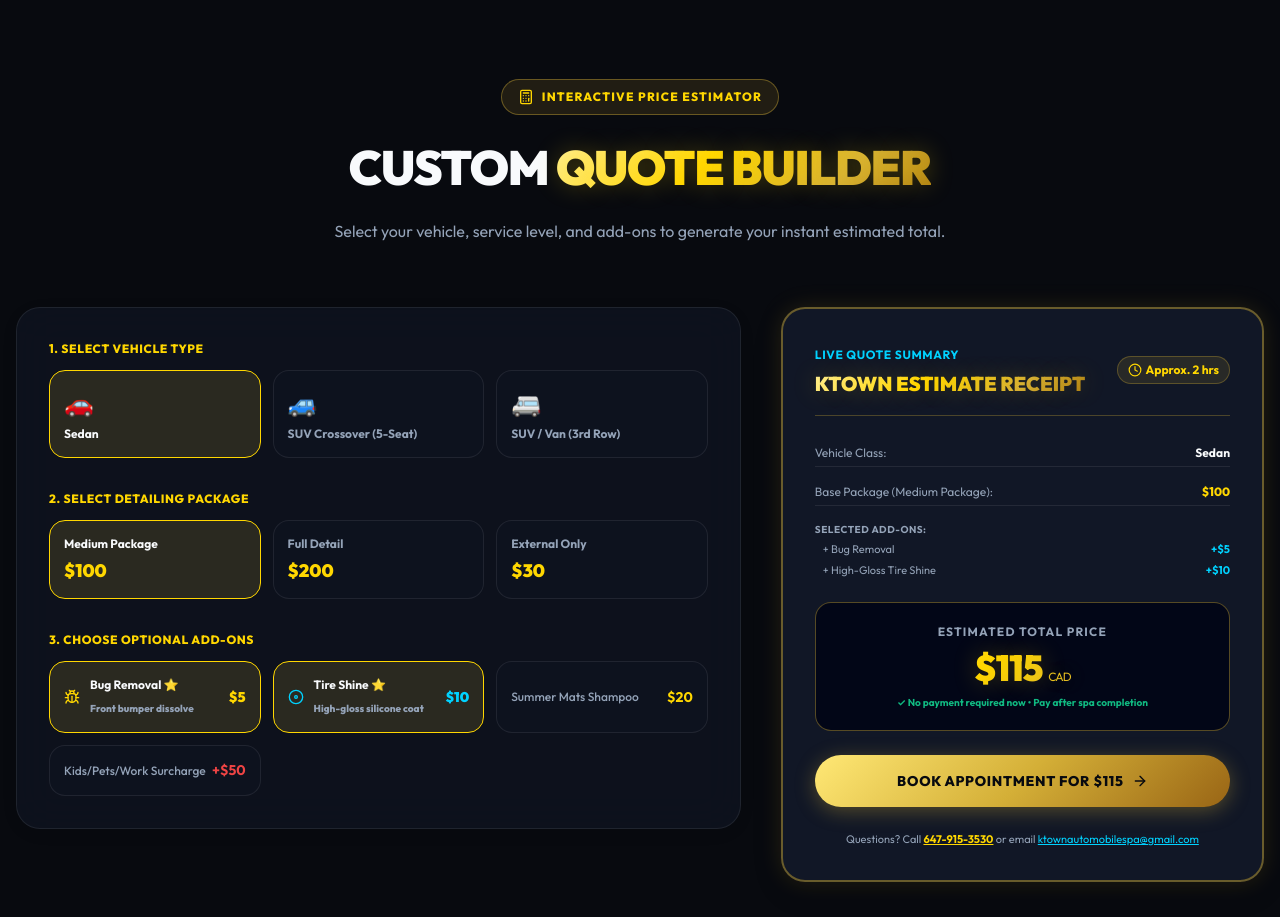
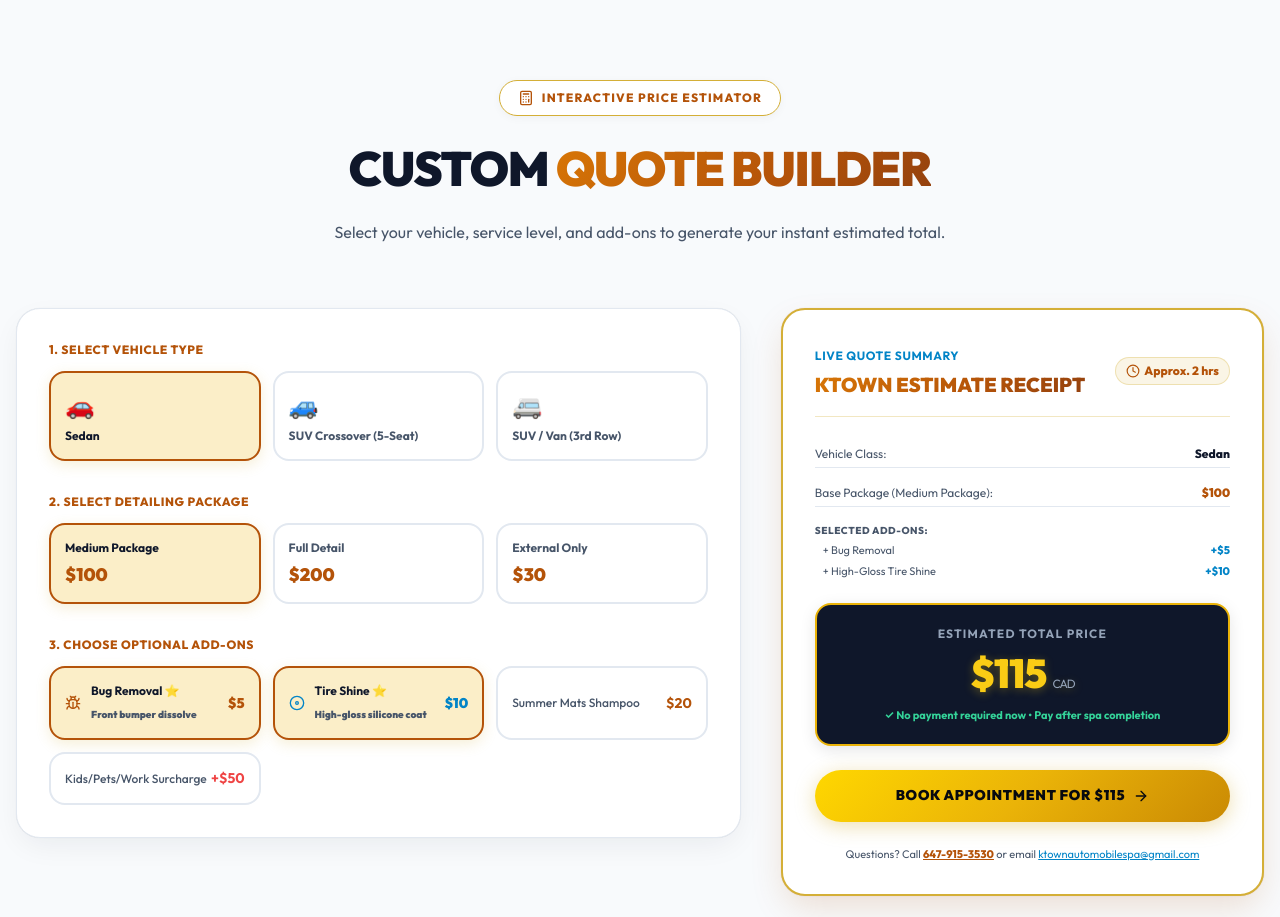
Before and after one commit to hakilabz/Ktownautospa, a React (Vite) app: page / in a window 1280 px wide. Shown: the part 1880-2797 px from the top of the page. Built offline with nearby package versions, Linux system fonts and the light colour scheme.

Commit message:
Refine Light Mode header styling, gold buttons, section badges & receipt total contrast

```diff
--- a/src/App.jsx
+++ b/src/App.jsx
@@ -10,9 +10,7 @@
 export default function App() {
   const [isBookingOpen, setIsBookingOpen] = useState(false);
   const [quoteData, setQuoteData] = useState(null);
-  const [theme, setTheme] = useState(() => {
-    return localStorage.getItem('ktown_theme') || 'dark';
-  });
+  const [theme, setTheme] = useState('light');
 
   useEffect(() => {
     document.documentElement.setAttribute('data-theme', theme);
--- a/src/components/Gallery.jsx
+++ b/src/components/Gallery.jsx
@@ -31,9 +31,9 @@
 
         {/* Section Header */}
         <div style={{ textAlign: 'center', maxWidth: '48rem', margin: '0 auto 4rem auto' }}>
-          <div style={{ display: 'inline-flex', alignItems: 'center', gap: '0.5rem', background: 'rgba(212,175,55,0.12)', border: '1px solid rgba(212,175,55,0.4)', padding: '0.5rem 1rem', borderRadius: '9999px', marginBottom: '1rem' }}>
+          <div className="section-badge-pill">
             <Sparkles style={{ width: '1rem', height: '1rem', color: 'var(--gold-primary)' }} />
-            <span style={{ fontSize: '0.75rem', fontWeight: 800, textTransform: 'uppercase', letterSpacing: '0.1em', color: 'var(--gold-primary)' }}>
+            <span className="section-badge-text">
               Proven Results &amp; Craftsmanship
             </span>
           </div>
--- a/src/components/PriceCalculator.jsx
+++ b/src/components/PriceCalculator.jsx
@@ -45,21 +45,23 @@
 
   const chipStyle = (active, danger = false) => ({
     cursor: 'pointer', padding: '0.875rem', borderRadius: '1rem', textAlign: 'left',
-    transition: 'all 0.2s',
-    background: active ? (danger ? 'rgba(239,68,68,0.15)' : 'rgba(212,175,55,0.15)') : 'var(--card-bg)',
-    border: `1.5px solid ${active ? (danger ? '#ef4444' : 'var(--gold-primary)') : 'var(--card-border)'}`,
-    color: active ? 'var(--text-main)' : 'var(--text-muted)', fontWeight: active ? 800 : 500,
+    transition: 'all 0.2s ease',
+    background: active ? (danger ? 'rgba(239,68,68,0.18)' : 'rgba(234,179,8,0.22)') : 'var(--card-bg)',
+    border: `2px solid ${active ? (danger ? '#ef4444' : 'var(--gold-primary)') : 'var(--card-border)'}`,
+    color: active ? 'var(--text-main)' : 'var(--text-muted)',
+    fontWeight: active ? 900 : 500,
+    boxShadow: active ? '0 4px 14px rgba(212,175,55,0.2)' : 'none',
   });
 
   return (
-    <section id="calculator" style={{ padding: '6rem 0', background: 'var(--bg-page)', position: 'relative' }}>
+    <section id="calculator" style={{ padding: '6rem 0', background: 'var(--bg-page)', position: 'relative', borderTop: '1px solid var(--card-border)' }}>
       <div style={{ maxWidth: '80rem', margin: '0 auto', padding: '0 1rem' }}>
 
         {/* Header */}
         <div style={{ textAlign: 'center', maxWidth: '48rem', margin: '0 auto 4rem auto' }}>
-          <div style={{ display: 'inline-flex', alignItems: 'center', gap: '0.5rem', background: 'rgba(212,175,55,0.12)', border: '1px solid rgba(212,175,55,0.4)', padding: '0.5rem 1rem', borderRadius: '9999px', marginBottom: '1rem' }}>
+          <div className="section-badge-pill">
             <Calculator style={{ width: '1rem', height: '1rem', color: 'var(--gold-primary)' }} />
-            <span style={{ fontSize: '0.75rem', fontWeight: 800, textTransform: 'uppercase', letterSpacing: '0.1em', color: 'var(--gold-primary)' }}>
+            <span className="section-badge-text">
               Interactive Price Estimator
             </span>
           </div>
@@ -158,7 +160,7 @@
                 <span style={{ fontSize: '0.75rem', fontWeight: 700, textTransform: 'uppercase', letterSpacing: '0.05em', color: 'var(--cyan-glow)' }}>Live Quote Summary</span>
                 <h3 className="gold-gradient-text" style={{ fontSize: '1.25rem', fontWeight: 900, marginTop: '0.25rem' }}>KTOWN ESTIMATE RECEIPT</h3>
               </div>
-              <div style={{ display: 'flex', alignItems: 'center', gap: '0.25rem', fontSize: '0.75rem', color: 'var(--gold-primary)', fontWeight: 700, background: 'rgba(212,175,55,0.12)', padding: '0.25rem 0.625rem', borderRadius: '9999px', border: '1px solid rgba(212,175,55,0.3)' }}>
+              <div style={{ display: 'flex', alignItems: 'center', gap: '0.25rem', fontSize: '0.75rem', color: 'var(--gold-primary)', fontWeight: 800, background: 'rgba(212,175,55,0.12)', padding: '0.25rem 0.625rem', borderRadius: '9999px', border: '1px solid rgba(212,175,55,0.3)' }}>
                 <Clock style={{ width: '0.875rem', height: '0.875rem' }} />
                 <span>{calculation.duration}</span>
               </div>
@@ -167,31 +169,32 @@
             <div style={{ display: 'flex', flexDirection: 'column', gap: '0.75rem', fontSize: '0.75rem' }}>
               <div style={{ display: 'flex', justifyContent: 'space-between', color: 'var(--text-muted)', padding: '0.25rem 0', borderBottom: '1px solid var(--card-border)' }}>
                 <span>Vehicle Class:</span>
-                <strong style={{ color: 'var(--text-main)' }}>{calculation.vehicleLabel}</strong>
+                <strong style={{ color: 'var(--text-main)', fontWeight: 800 }}>{calculation.vehicleLabel}</strong>
               </div>
               <div style={{ display: 'flex', justifyContent: 'space-between', color: 'var(--text-muted)', padding: '0.25rem 0', borderBottom: '1px solid var(--card-border)' }}>
                 <span>Base Package ({calculation.pkgName}):</span>
-                <strong style={{ color: 'var(--gold-primary)', fontWeight: 800 }}>${calculation.base}</strong>
+                <strong style={{ color: 'var(--gold-primary)', fontWeight: 900 }}>${calculation.base}</strong>
               </div>
               {calculation.itemizedAddons.length > 0 && (
                 <div style={{ display: 'flex', flexDirection: 'column', gap: '0.25rem', paddingTop: '0.25rem' }}>
-                  <span style={{ color: 'var(--text-muted)', fontSize: '0.625rem', textTransform: 'uppercase', fontWeight: 700, letterSpacing: '0.05em' }}>Selected Add-ons:</span>
+                  <span style={{ color: 'var(--text-muted)', fontSize: '0.625rem', textTransform: 'uppercase', fontWeight: 800, letterSpacing: '0.05em' }}>Selected Add-ons:</span>
                   {calculation.itemizedAddons.map((item, i) => (
                     <div key={i} style={{ display: 'flex', justifyContent: 'space-between', color: 'var(--text-muted)', paddingLeft: '0.5rem', fontSize: '0.6875rem' }}>
                       <span>+ {item.name}</span>
-                      <span style={{ color: 'var(--cyan-glow)', fontWeight: 700 }}>+${item.price}</span>
+                      <span style={{ color: 'var(--cyan-glow)', fontWeight: 800 }}>+${item.price}</span>
                     </div>
                   ))}
                 </div>
               )}
             </div>
 
-            <div style={{ background: 'var(--input-bg)', padding: '1.25rem', borderRadius: '1rem', border: '1.5px solid rgba(212,175,55,0.4)', textAlign: 'center' }}>
-              <span style={{ fontSize: '0.75rem', color: 'var(--text-muted)', fontWeight: 700, textTransform: 'uppercase', letterSpacing: '0.1em', display: 'block' }}>Estimated Total Price</span>
-              <div className="gold-gradient-text" style={{ fontSize: '2.25rem', fontWeight: 900, letterSpacing: '-0.025em' }}>
-                ${calculation.total} <span style={{ fontSize: '0.75rem', color: 'var(--text-muted)', fontWeight: 400 }}>CAD</span>
+            {/* High-Contrast Receipt Box */}
+            <div style={{ background: 'var(--receipt-bg)', padding: '1.25rem', borderRadius: '1rem', border: '2px solid var(--receipt-border)', textAlign: 'center', boxShadow: '0 4px 16px rgba(0,0,0,0.1)' }}>
+              <span style={{ fontSize: '0.75rem', color: '#94a3b8', fontWeight: 700, textTransform: 'uppercase', letterSpacing: '0.1em', display: 'block' }}>Estimated Total Price</span>
+              <div style={{ fontSize: '2.5rem', fontWeight: 900, letterSpacing: '-0.025em', color: '#facc15', textShadow: '0 2px 10px rgba(250,204,21,0.3)' }}>
+                ${calculation.total} <span style={{ fontSize: '0.75rem', color: '#94a3b8', fontWeight: 400 }}>CAD</span>
               </div>
-              <span style={{ fontSize: '0.625rem', color: '#10b981', fontWeight: 700, display: 'block' }}>
+              <span style={{ fontSize: '0.6875rem', color: '#34d399', fontWeight: 700, display: 'block', marginTop: '0.25rem' }}>
                 ✓ No payment required now • Pay after spa completion
               </span>
             </div>
@@ -202,7 +205,7 @@
             </button>
 
             <p style={{ fontSize: '0.6875rem', textAlign: 'center', color: 'var(--text-muted)' }}>
-              Questions? Call <a href="tel:6479153530" style={{ color: 'var(--gold-primary)', textDecoration: 'underline', fontWeight: 700 }}>647-915-3530</a> or email <a href="mailto:ktownautomobilespa@gmail.com" style={{ color: 'var(--cyan-glow)', textDecoration: 'underline' }}>ktownautomobilespa@gmail.com</a>
+              Questions? Call <a href="tel:6479153530" style={{ color: 'var(--gold-primary)', textDecoration: 'underline', fontWeight: 800 }}>647-915-3530</a> or email <a href="mailto:ktownautomobilespa@gmail.com" style={{ color: 'var(--cyan-glow)', textDecoration: 'underline' }}>ktownautomobilespa@gmail.com</a>
             </p>
           </div>
 
--- a/src/components/Services.jsx
+++ b/src/components/Services.jsx
@@ -8,9 +8,9 @@
 
         {/* Title */}
         <div style={{ textAlign: 'center', maxWidth: '48rem', margin: '0 auto 4rem auto' }}>
-          <div style={{ display: 'inline-flex', alignItems: 'center', gap: '0.5rem', background: 'rgba(212,175,55,0.12)', border: '1px solid rgba(212,175,55,0.4)', padding: '0.5rem 1rem', borderRadius: '9999px', marginBottom: '1rem' }}>
+          <div className="section-badge-pill">
             <Sparkles style={{ width: '1rem', height: '1rem', color: 'var(--gold-primary)' }} />
-            <span style={{ fontSize: '0.75rem', fontWeight: 800, textTransform: 'uppercase', letterSpacing: '0.1em', color: 'var(--gold-primary)' }}>
+            <span className="section-badge-text">
               Hand Wash &amp; Auto Spa Packages
             </span>
           </div>
--- a/src/index.css
+++ b/src/index.css
@@ -15,9 +15,12 @@
   --gold-primary: #FFD700;
   --gold-gradient: linear-gradient(135deg, #FFE875 0%, #D4AF37 50%, #996515 100%);
   --cyan-glow: #00D2FF;
-  --hero-overlay-1: #080a0f;
-  --hero-overlay-2: rgba(8, 10, 15, 0.92);
-  --hero-overlay-3: rgba(8, 10, 15, 0.55);
+  --pill-bg: rgba(212, 175, 55, 0.12);
+  --pill-border: rgba(212, 175, 55, 0.4);
+  --pill-text: #fde047;
+  --receipt-bg: #020617;
+  --receipt-border: rgba(212, 175, 55, 0.4);
+  --receipt-text: #ffffff;
 }
 
 :root[data-theme="light"] {
@@ -31,13 +34,16 @@
   --header-bg: rgba(255, 255, 255, 0.92);
   --header-bg-scrolled: rgba(255, 255, 255, 0.98);
   --section-alt-bg: #f1f5f9;
-  --input-bg: #f8fafc;
-  --gold-primary: #ca8a04;
-  --gold-gradient: linear-gradient(135deg, #eab308 0%, #ca8a04 50%, #854d0e 100%);
+  --input-bg: #ffffff;
+  --gold-primary: #b45309;
+  --gold-gradient: linear-gradient(135deg, #f59e0b 0%, #d97706 50%, #b45309 100%);
   --cyan-glow: #0284c7;
-  --hero-overlay-1: #ffffff;
-  --hero-overlay-2: rgba(255, 255, 255, 0.94);
-  --hero-overlay-3: rgba(255, 255, 255, 0.65);
+  --pill-bg: #ffffff;
+  --pill-border: #d4af37;
+  --pill-text: #b45309;
+  --receipt-bg: #0f172a;
+  --receipt-border: #eab308;
+  --receipt-text: #ffffff;
 }
 
 * {
@@ -79,10 +85,31 @@
 }
 
 :root[data-theme="light"] .gold-gradient-text {
-  background: linear-gradient(135deg, #d4af37 0%, #ca8a04 50%, #854d0e 100%);
+  background: linear-gradient(135deg, #d97706 0%, #b45309 60%, #92400e 100%);
   -webkit-background-clip: text;
   -webkit-text-fill-color: transparent;
   text-shadow: none;
+}
+
+/* Section Header Badges */
+.section-badge-pill {
+  display: inline-flex;
+  align-items: center;
+  gap: 0.5rem;
+  background: var(--pill-bg);
+  border: 1.5px solid var(--pill-border);
+  padding: 0.5rem 1.125rem;
+  border-radius: 9999px;
+  margin-bottom: 1rem;
+  box-shadow: 0 2px 10px rgba(0, 0, 0, 0.04);
+}
+
+.section-badge-text {
+  font-size: 0.75rem;
+  font-weight: 800;
+  text-transform: uppercase;
+  letter-spacing: 0.1em;
+  color: var(--pill-text);
 }
 
 /* Card System */
@@ -99,12 +126,12 @@
 }
 
 :root[data-theme="light"] .spa-card {
-  box-shadow: 0 10px 25px -5px rgba(15, 23, 42, 0.06), 0 0 1px rgba(15, 23, 42, 0.1);
+  box-shadow: 0 10px 30px -5px rgba(15, 23, 42, 0.07), 0 0 1px rgba(15, 23, 42, 0.12);
 }
 
 .spa-card:hover {
-  border-color: rgba(212, 175, 55, 0.4);
-  box-shadow: 0 10px 30px -10px rgba(0, 0, 0, 0.15), 0 0 20px rgba(212, 175, 55, 0.1);
+  border-color: rgba(212, 175, 55, 0.5);
+  box-shadow: 0 12px 35px -10px rgba(0, 0, 0, 0.15), 0 0 20px rgba(212, 175, 55, 0.1);
 }
 
 .spa-card-gold {
@@ -120,23 +147,23 @@
 }
 
 :root[data-theme="light"] .spa-card-gold {
-  box-shadow: 0 12px 30px -5px rgba(202, 138, 4, 0.15), 0 0 1px rgba(202, 138, 4, 0.3);
+  box-shadow: 0 14px 35px -5px rgba(180, 83, 9, 0.18), 0 0 1px rgba(180, 83, 9, 0.3);
 }
 
 .spa-card-gold:hover {
-  border-color: rgba(255, 215, 0, 0.8);
+  border-color: rgba(255, 215, 0, 0.9);
   box-shadow: 0 15px 40px -5px rgba(0, 0, 0, 0.2), 0 0 35px rgba(255, 215, 0, 0.25);
 }
 
 /* Button Component Styles */
 .gold-button {
-  background: var(--gold-gradient);
+  background: linear-gradient(135deg, #FFD700 0%, #EAB308 50%, #CA8A04 100%);
   color: #080a0f !important;
-  font-weight: 800;
+  font-weight: 900;
   height: 3.25rem;
   padding: 0 1.75rem;
   border-radius: 9999px;
-  box-shadow: 0 4px 20px rgba(212, 175, 55, 0.35);
+  box-shadow: 0 4px 20px rgba(212, 175, 55, 0.4);
   transition: all 0.3s cubic-bezier(0.4, 0, 0.2, 1);
   display: inline-flex;
   align-items: center;
@@ -152,7 +179,7 @@
 
 .gold-button:hover {
   transform: translateY(-2px) scale(1.02);
-  box-shadow: 0 8px 30px rgba(255, 215, 0, 0.55);
+  box-shadow: 0 8px 30px rgba(255, 215, 0, 0.6);
   filter: brightness(1.08);
 }
 
```
